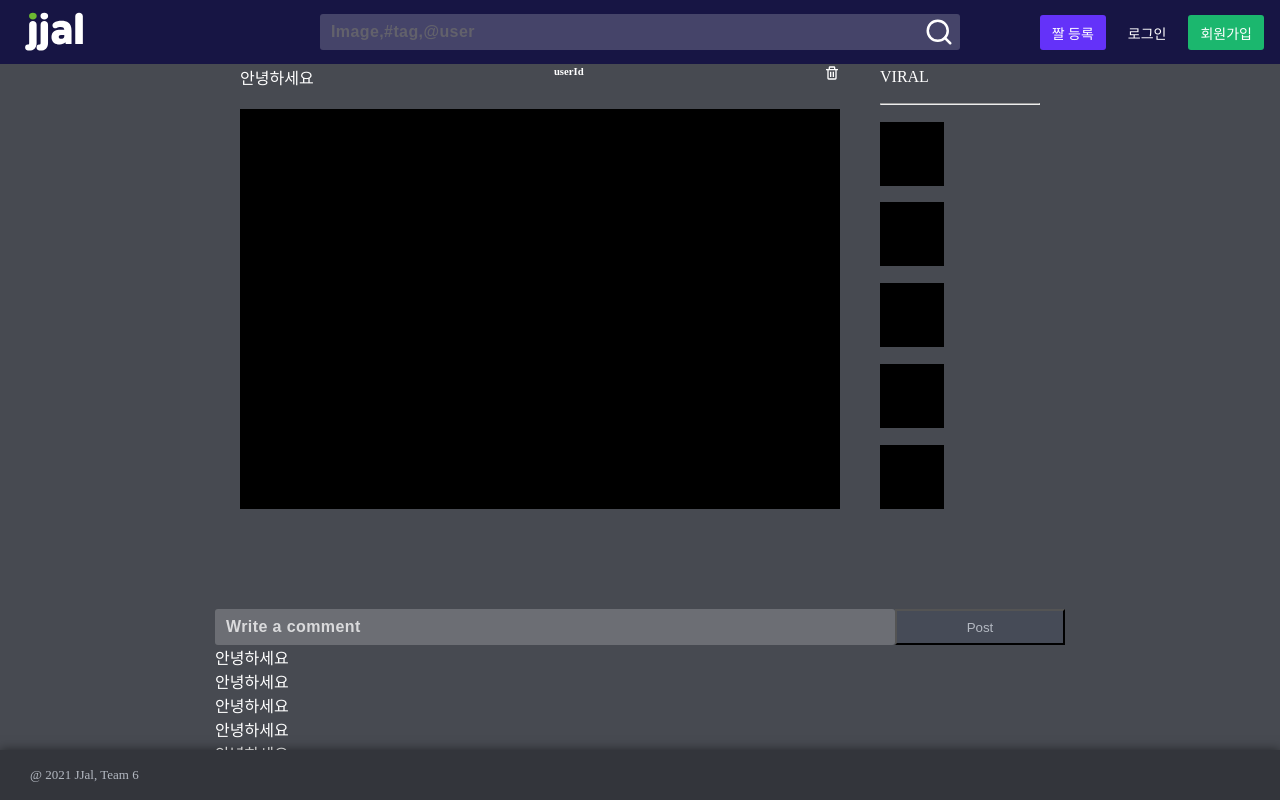
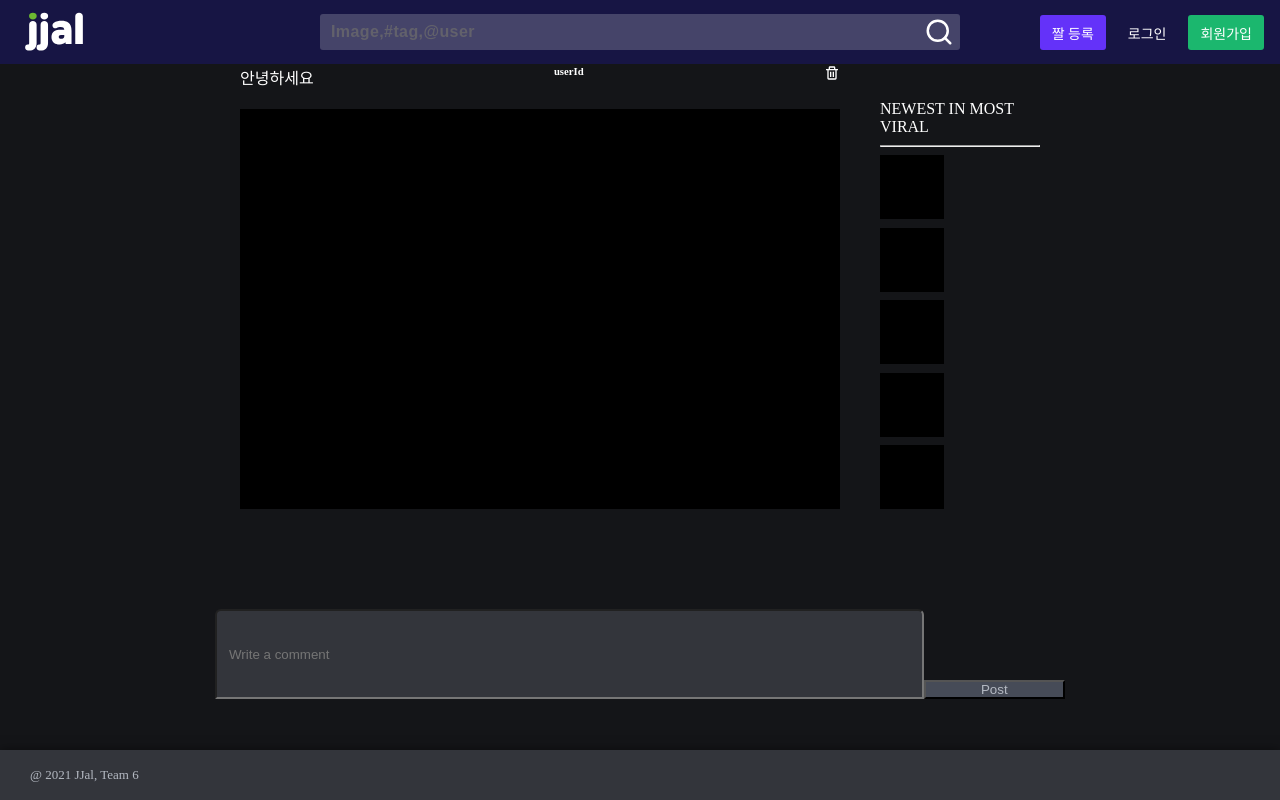
Before and after one commit to cslim0527/jjal_bang, a React (Create React App) app: page /detail in a window 1280 px wide. Built offline with nearby package versions, Linux system fonts and the light colour scheme; a web font is replaced by a local one.

Commit message:
검색기능추가

```diff
--- a/src/components/Header.js
+++ b/src/components/Header.js
@@ -7,25 +7,26 @@ import logo from '../images/logo.svg'
 import {FiSearch} from 'react-icons/fi'
 import { Grid, Button } from '../elements';
 
-const Header = () => {
+const Header = (props) => {
     const [text, setText] = React.useState();
     const [shadow, setShadow] = useState(false)
     const searchRef = useRef(null)
 
     const onChange = (e) => {
         setText(e.target.value);
-        keyPress(e);
+        // keyPress(e);
     }
 
-    const debounce = _.debounce((e) => {
-        console.log("debounce :::", e.target.value);
-    }, 1000); // 디바운스
+    // const debounce = _.debounce(async (e) => {
+    //     }, 1000); // 디바운스
+
+
+
 
     const throttle = _.throttle((e) => {
-        console.log("throttle :::", e.target.value);
     }, 1000) // 쓰로틀
 
-    const keyPress = React.useCallback(debounce, []);
+    // const keyPress = React.useCallback(debounce, []);
 
     const handleHeadeShadow = () => {
         if (window.scrollY < 100) {
@@ -58,7 +59,7 @@ const Header = () => {
                         onChange={onChange}
                         type="text"
                         placeholder="Image,#tag,@user"/>
-                    <SearchBtn>
+                    <SearchBtn  onClick={() => history.push(`/search/${text}`)}>
                         <FiSearch size="30" color="white"></FiSearch>
                     </SearchBtn>
                 </div>
--- a/src/pages/PostDetail.js
+++ b/src/pages/PostDetail.js
@@ -2,25 +2,10 @@ import React from 'react';
 import styled from 'styled-components'
 import {useState} from 'react';
 import {BiTrash} from 'react-icons/bi'
+import axios from 'axios';
 
 const PostDetail = (props) => {
     const [names, setNames] = useState([
-        {
-            id: 1,
-            text: '안녕하세요'
-        }, {
-            id: 1,
-            text: '안녕하세요'
-        }, {
-            id: 1,
-            text: '안녕하세요'
-        }, {
-            id: 1,
-            text: '안녕하세요'
-        }, {
-            id: 1,
-            text: '안녕하세요'
-        }
     ]);
     // 더미데이터를 지정해줬다.
     const [inputText, setInputText] = useState("");
@@ -35,9 +20,12 @@ const PostDetail = (props) => {
         console.log(nextNames)
         setNextId(nextId + 1);
         setNames(nextNames);
-        setInputText(""); // 입력후 리셋
+        setInputText(""); // 입력후 리셋(빈 건 아니다)
     };
     const nameList = names.map((name) => <li key={name.id}>{name.text}</li>);
+
+
+
 
     return (
         <PostWrap>
@@ -89,45 +77,38 @@ const PostDetail = (props) => {
 export default PostDetail;
 
 const PostWrap = styled.div `
-    background-color: #474a51;
 `
 const UserPoster = styled.div `
     width: 600px;
     height: 400px;
     background: black;
     margin-top: 20px;
+
 `
 const PostCommentInput = styled.input `
-    height: 36px;
-    background: hsla(0,0%,100%,.25);
-    border: 1px solid transparent;
-    padding: 8px 35px 8px 10px;
-    border-radius: 3px;
-    width: 80%;
-    outline: 0 none;
-    opacity: .8;
-    min-height: 36px;
-    font-size: 16px;
-    font-weight: 700;
-    letter-spacing: .4px;
-    color: #fff;
-    text-shadow: inherit;
-    -webkit-text-fill-color: white;
+    min-height: 90px;
+    background-color: #33353b;
+    padding: 12px;
+    border-radius: 6px 6px 0 0;
+    width: 100%;
  `
 const CommentBtnwrap = styled.div `
     display: flex;
     justify-content: center;
     width: 850px;
     margin: 0 auto;
+
 `
 const CommentPostwrap = styled.div `
     margin-top: 100px;
+
 `
 const CommentBtn = styled.button `
     color: #b4b9c2;
     background: #464b57;
     cursor: default;
     width: 20%;
+    align-self: flex-end;
 
 `
 const UserComment = styled.div `
@@ -135,18 +116,23 @@ const UserComment = styled.div `
     display: flex;
     justify-content: left;
     width: 850px;
+
 `
 const SubChart = styled.p `
     color: white;
+    margin-top: 50px;
+    width: 100%;
 `
 const PostChart = styled.div `
     width: 64px;
     height: 64px;
     background: black;
+
 `
 const PostChartWrap = styled.div `
     display: flex;
     justify-content: center;
+
 
 `
 const PostChartWrap1 = styled.div `
--- /dev/null
+++ b/src/pages/SearchResult.js
@@ -0,0 +1,49 @@
+import React, { useEffect, useState } from 'react';
+import styled from 'styled-components';
+import { Grid } from '../elements';
+import axios from 'axios';
+import PostItem from '../components/PostItem';
+import { useParams } from 'react-router';
+
+const PostUpload = () => {
+    const params = useParams()
+    console.log(params)
+
+    const [postArray, setPostArray] = useState([])
+    const getPostResult = () => {
+        axios.post('http://13.209.85.96/api/posts/search/tag', {"description":params.keyword}).then(function(response){
+            const post_result = response.data.result.search
+            setPostArray(post_result)
+            console.log(post_result)
+
+        })
+    }
+    useEffect(()=>{
+        getPostResult()
+    },[params]);
+
+
+    return (
+        <Grid is_container="is_container">
+            <PostSearch>
+               {
+                postArray.map((post,idx) => {
+                    const _post = {img : post.imgUrl}
+                    return <PostItem post={_post} />
+                })
+               }
+            </PostSearch>
+        </Grid>
+    );
+};
+
+export default PostUpload;
+
+const PostSearch = styled.div`
+    display: flex;
+    width: 100%;
+    height: 100%;
+    background: #2C2F34;
+    justify-content: space-around;
+    position: relative;
+`
--- a/src/shared/App.js
+++ b/src/shared/App.js
@@ -11,6 +11,8 @@ import Login from '../pages/Login'
 import Signup from '../pages/Signup'
 import Header from '../components/Header'
 import Footer from '../components/Footer'
+import SearchResult from '../pages/SearchResult'
+
 
 const showHeaderFooter = ({pathname}) => {
   if (pathname === '/login' || pathname === '/signup' || pathname === '/write') {
@@ -29,13 +31,14 @@ function App() {
         showHeaderFooter(location) && (<><Header/><Footer/></>)
       }
       <GlobalStyles/>
-        <Route path="/" component={PostList} exact />
+        <Route path="/" component={PostList} exact/>
         <Route path="/login" component={Login} exact />
         <Route path="/signup" component={Signup} exact />
         <Route path="/write" component={PostWrite} exact />
         <Route path="/detail" component={PostDetail} exact />
         <Route path="/user/posts/:user_id" component={MyPost} exact />
         <Route path="/user/favorites/:user_id" component={MyFavorites} exact />
+        <Route path="/search/:keyword" component={SearchResult} exact />
     </>
   )
 }
```
